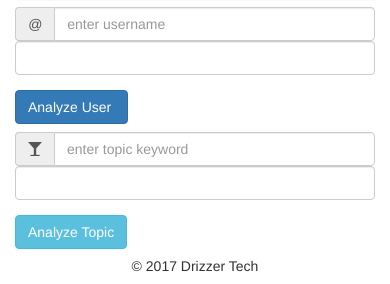
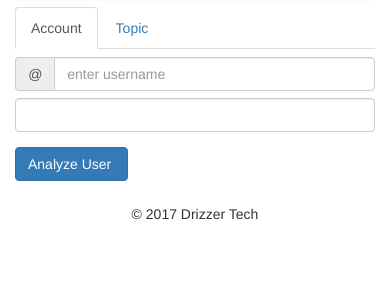
Before and after one commit to drizzersilverberg/TwitterNetworkAnalytic, a Flask app: page / in a window 390 px wide. Shown: the part 614-898 px from the top of the page. After the commit the page ends 834 px from the top, so only its background shows below. Run offline with Flask 2, Linux system fonts and the light colour scheme; some libraries are stand-ins or nearby versions.

Commit message:
modified homepage form into tab for account and topic

```diff
--- a/templates/index.html
+++ b/templates/index.html
@@ -17,30 +17,25 @@
             <div id="d3-graphic"></div>
             <div class="row-span"></div>
         </div>
-        <div class="col-md-6 col-xs-12">
-            <form class="form-inline" action="/user" method="GET">
+        <div class="col-md-6 col-xs-12" id="home_form">
+        <ul class="nav nav-tabs">
+            <li class="active" id="account_list"><a href="#" id="account_menu">Account</a></li>
+            <li id="topic_list"><a href="#" id="topic_menu">Topic</a></li>
+        </ul>
+        <div class="row-span"></div>
+        <div id="home_form"></div>
+        <form class="form-group" action="/user" method="GET">
             <div class="input-group">
                 <span class="input-group-addon"><i>@</i></span>
                 <input type="text" class="form-control" id="q" placeholder="enter username">
             </div>
+            <div class="row-span"></div>
             <div class="form-group">
                 <input type="number" class="form-control" id="row">
             </div>
             <button type="submit" class="btn btn-primary">Analyze User&nbsp;</button>
         </form>
         <div class="row-span"></div>
-            <form class="form-inline" action="/topic" method="GET">
-                <div class="input-group">
-                    <span class="input-group-addon"><i class="glyphicon glyphicon-glass"></i></span>
-                    <input type="text" class="form-control" id="q" placeholder="enter topic keyword">
-                </div>
-                <div class="form-group">
-                    <input type="number" class="form-control" id="row">
-                </div>
-                <button type="submit" class="btn btn-info">Analyze Topic</button>
-            </form>
-        </div>
-
     </div>
 </main>
 {% endblock %}
@@ -112,9 +107,38 @@
                 x2: function (d) { return d.target.x; },
                 y2: function (d) { return d.target.y; }
             });
-
             nodes.attr("transform", function(d) { return "translate(" + d.x + "," + d.y + ")"; });
         });
     });
+
+    $("document").ready(function(){
+        document.getElementById("account_menu").addEventListener("click", function (evt) {
+            changeForm("account");
+        });
+        document.getElementById("topic_menu").addEventListener("click", function (evt) {
+            changeForm("topic");
+        });
+    });
+
+    function changeForm(menu){
+        if(menu === "account"){
+            $("#topic_list").removeAttr("class");
+            $("#account_list").attr("class","active");
+            $("form").attr("action","/account");
+            $("button").text("Analyze Account");
+            $("span i").removeAttr("class");
+            $("span i").text("@");
+            $("#q").attr("placeholder","Enter a screen name");
+        }else{
+            $("#account_list").removeAttr("class");
+            $("#topic_list").attr("class","active");
+            $("form").attr("action","/topic");
+            $("button").text("Analyze Topic");
+            $("span i").attr("class","glyphicon glyphicon-glass");
+            $("span i").text("");
+            $("#q").attr("placeholder","Enter a topic keyword");
+        }
+    }
+
 </script>
 {% endblock %}
```
Lines whose indentation alone changed are shown as unchanged.
